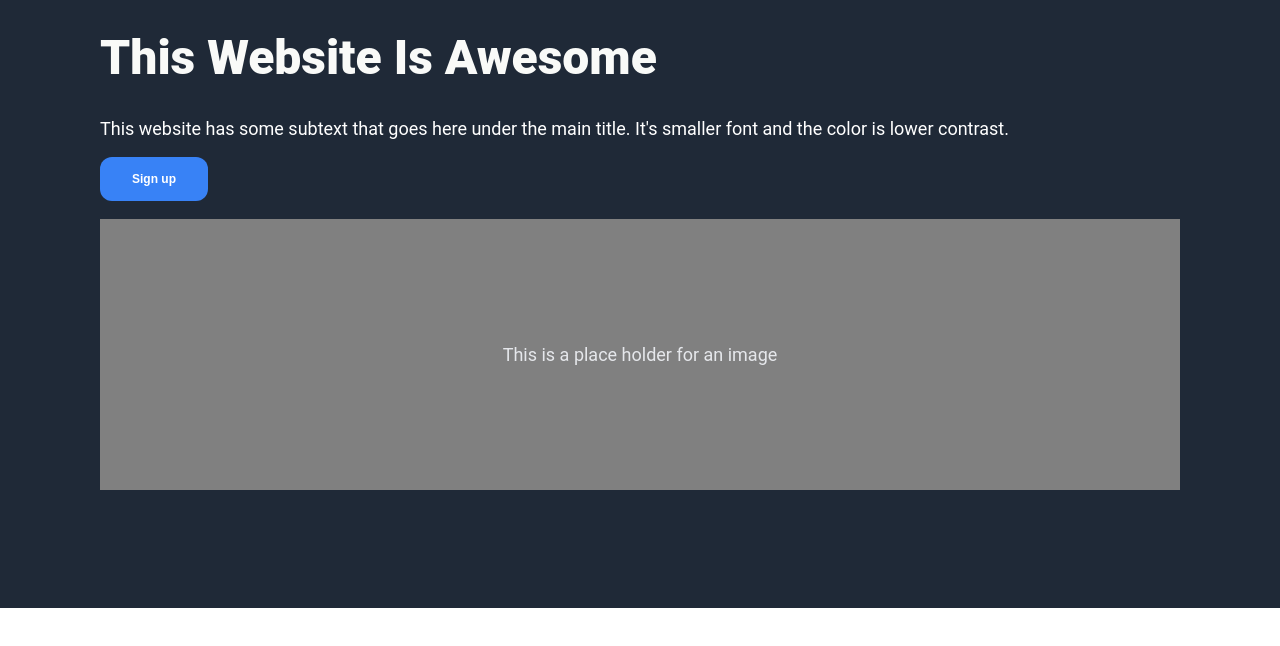
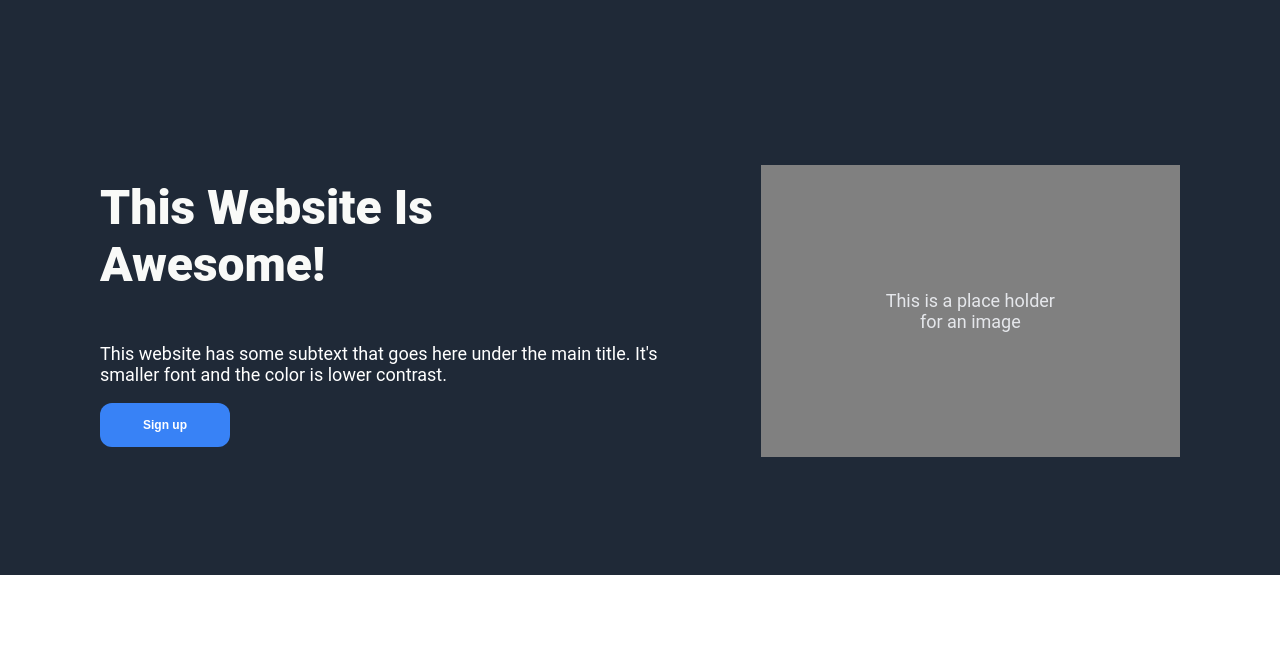
Before and after one commit to IngeniumEtNatura/landing-page, a plain HTML site: page index.html in a window 1280 px wide. Shown: the part 54-700 px from the top of the page. Drawn offline with Linux system fonts and the light colour scheme.

Commit message:
MODIFY Header content section
Completed layout of Header section of landing page

```diff
--- a/index.html
+++ b/index.html
@@ -17,18 +17,14 @@
             </ul>
         </div>
         <div class="header-content">
-
-            <div class="header-left"></div>
-                <h1>This Website Is Awesome</h1>
+            <div class="header-left">
+                <h1>This Website Is Awesome!</h1>
                 <p>This website has some subtext that goes here under the main title.
                     It's smaller font and the color is lower contrast.
                 </p>
                 <button>Sign up</button>
             </div>
-
-            <div class="header-right">
                 <p ID="placeholder">This is a place holder for an image</p>
-            </div>
 
         </div>
     </div>
--- a/stylesheet.css
+++ b/stylesheet.css
@@ -37,9 +37,16 @@ ul {
     gap: 20px;
 }
 
+.header-content {
+    display: flex;
+    gap: 100px;
+    margin-top: 150px;
+    font-size: 18px;
+}
 
 .header-left {
     display: flex;
+    flex-direction: column;
 }
 
 h1 {
@@ -57,6 +64,7 @@ button {
     font-weight: bold;
     border-radius: 12px;
     font-size: 12px;
+    max-width: 130px;
 }
 
 #placeholder {
```
